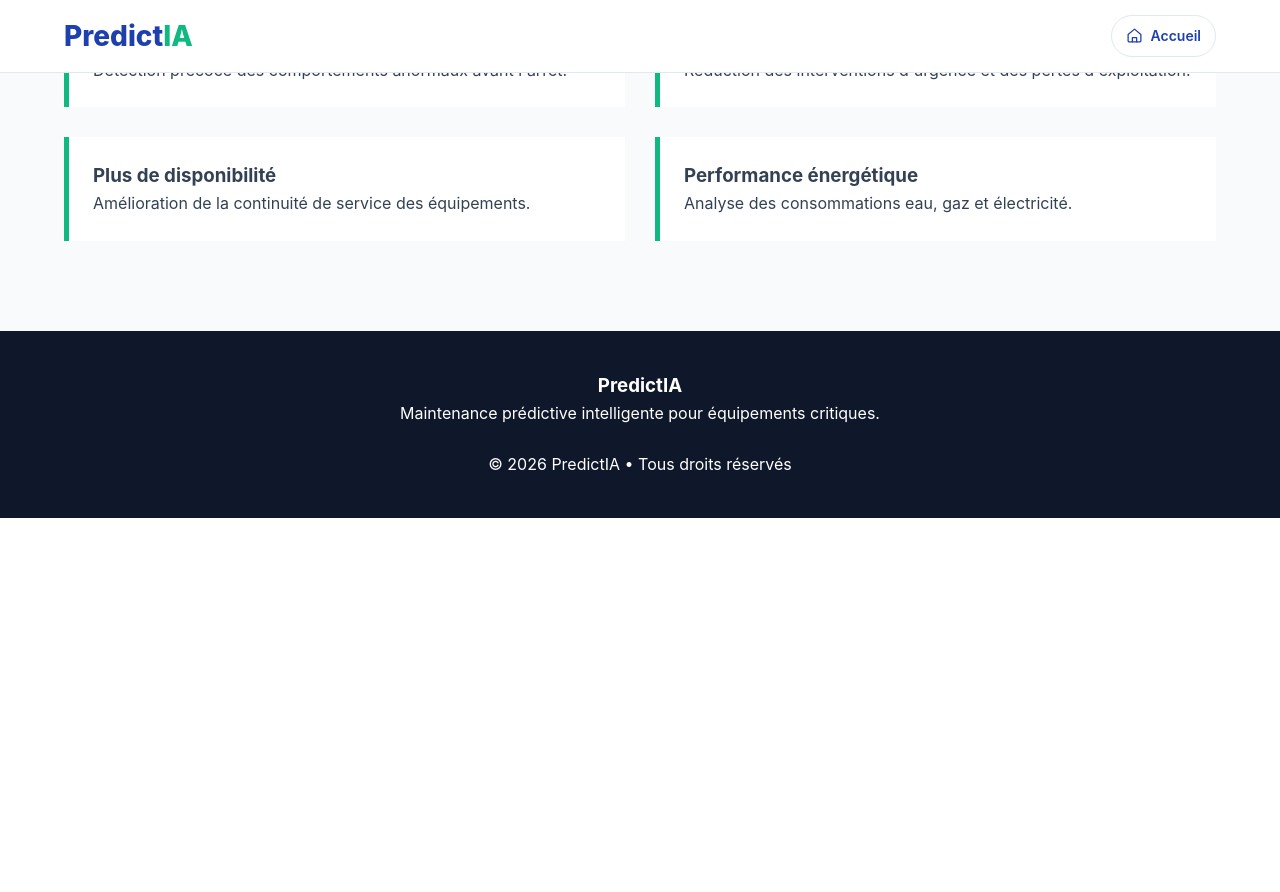
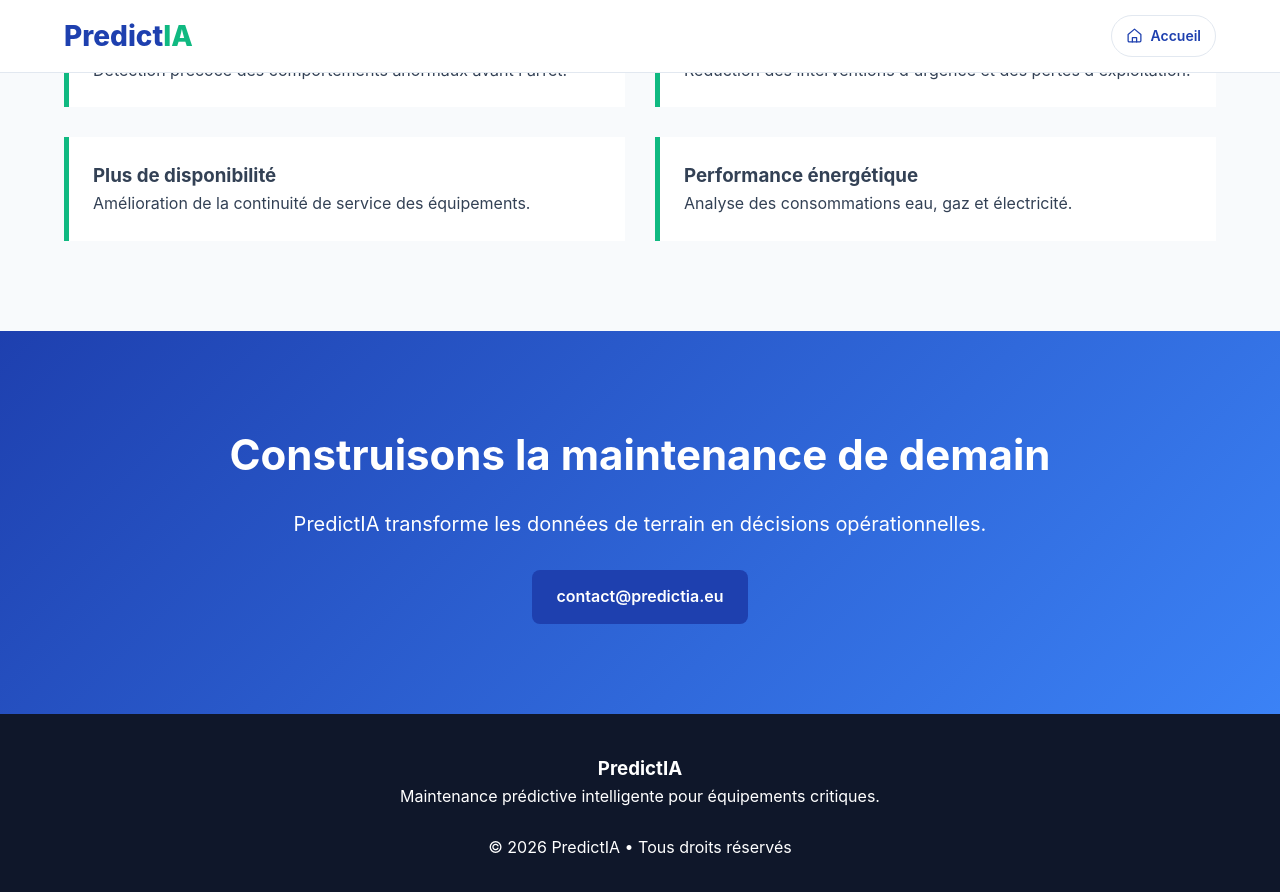
Before and after one commit to Marcussacapuces91/predictia_eu, a Jekyll site: the page built from docs/index.md, in a window 1280 px wide and 900 px high, scrolled down 2816 px. Shown: the top 892 px of the window. Built offline with Jekyll 4.4.1, drawn with Linux system fonts in a browser that asks for light colours; before the commit the page ends 3334 px from its top, so only the background shows below that.

Commit message:
Add contact section to footer
Added a contact section with a call to action and email link.

```diff
--- a/docs/_includes/footer.html
+++ b/docs/_includes/footer.html
@@ -1,3 +1,11 @@
+<section class="cta" id="contact">
+    <div class="container">
+        <h2>Construisons la maintenance de demain</h2>
+        <p>PredictIA transforme les données de terrain en décisions opérationnelles.</p>
+        <a href="mailto:contact@predictia.eu" class="btn btn-primary">contact@predictia.eu</a>
+    </div>
+</section>
+
 <footer>
     <div class="container">
         <h3>PredictIA</h3>
```
